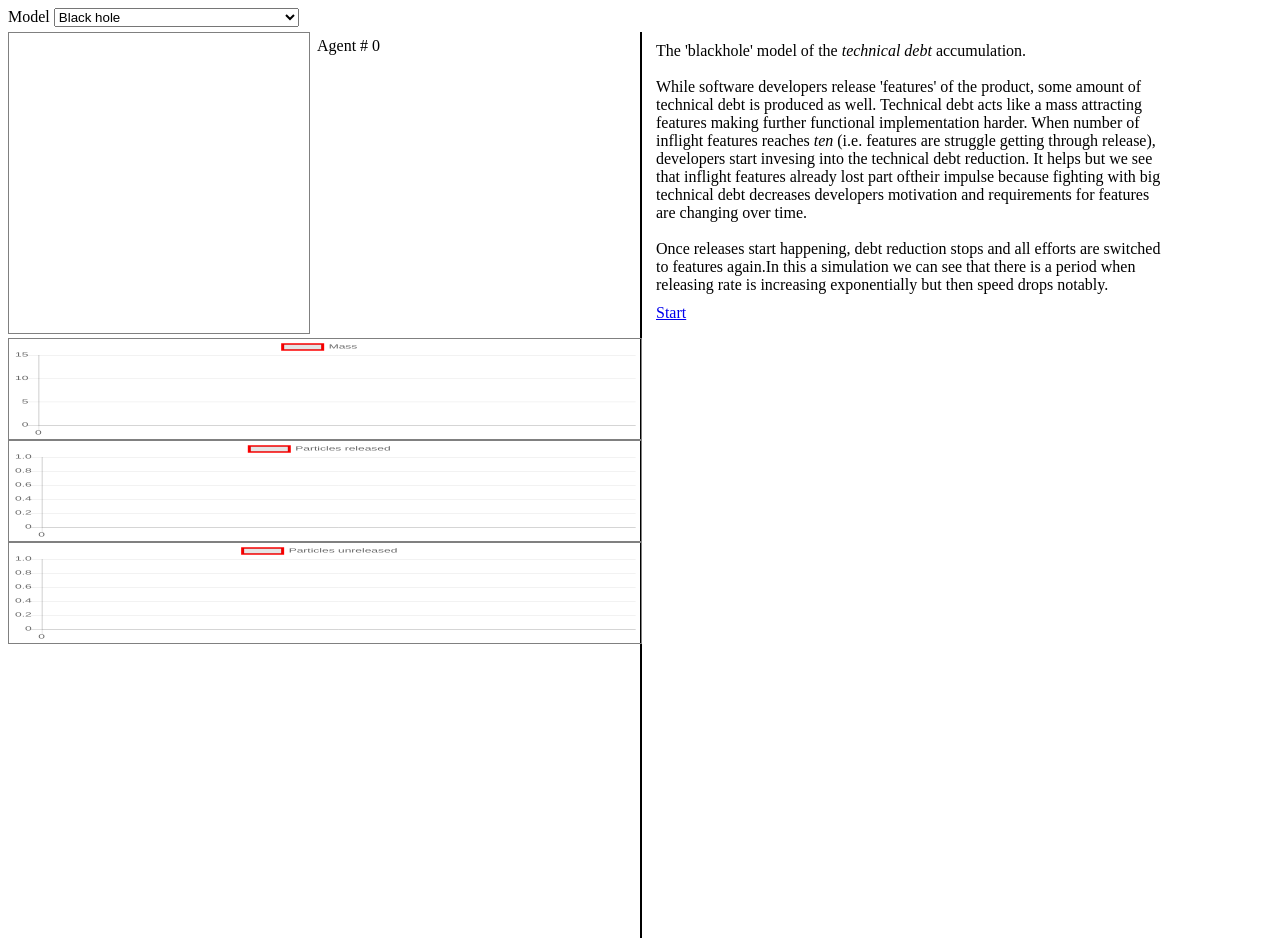
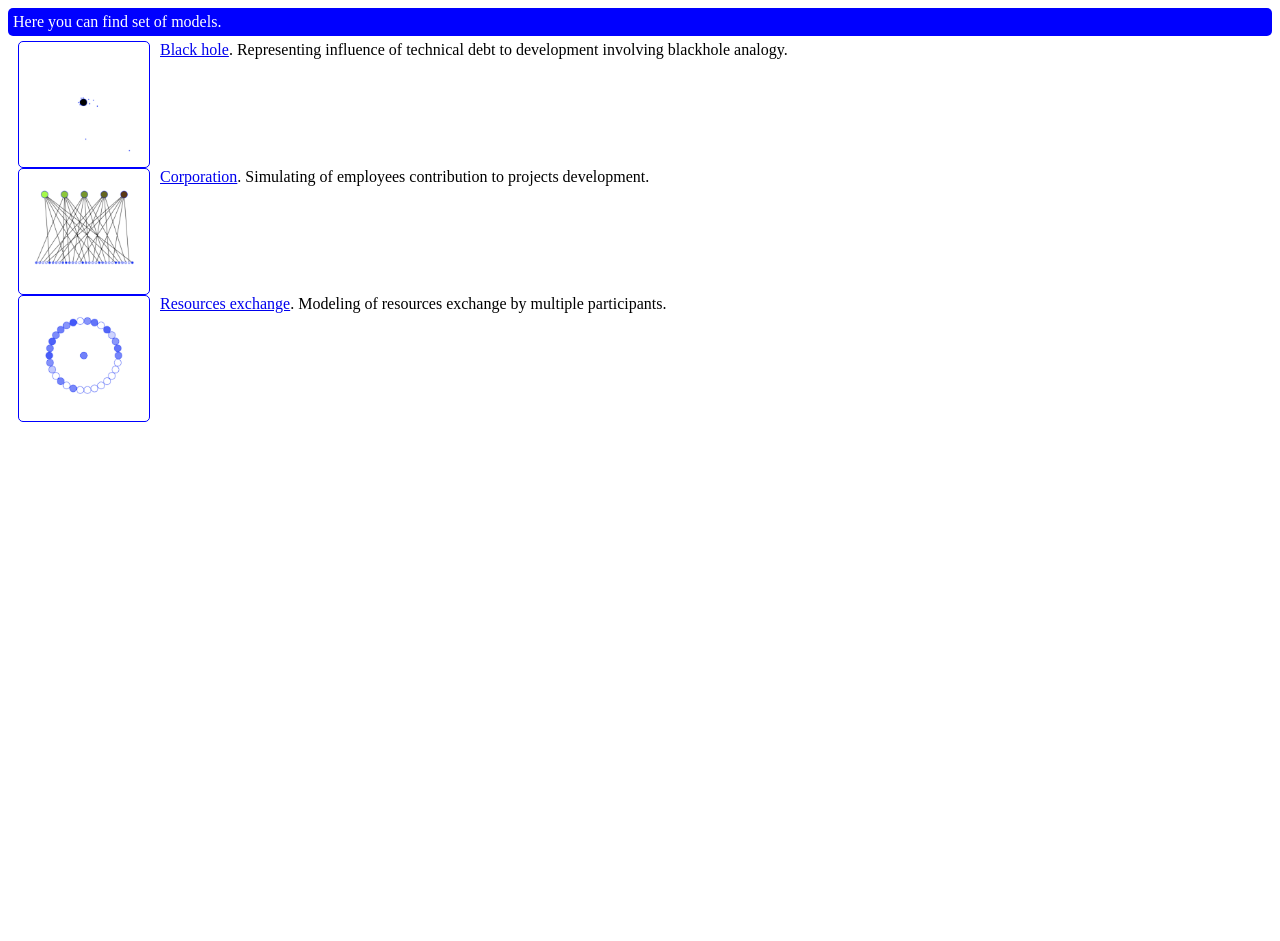
Before and after one commit to black32167/jsim, a plain HTML site: page index.html in a window 1280 px wide. After the commit the page ends 800 px from the top, so only its background shows below. Drawn offline with nearby package versions, Linux system fonts and the light colour scheme.

Commit message:
Better design

```diff
--- a/css/default.css
+++ b/css/default.css
@@ -1,5 +1,6 @@
 canvas {
 	border:1px solid gray;
+	border-radius: 5px;
 }
 .control {
 	margin-bottom:5px;
@@ -40,6 +41,7 @@ canvas {
 	width:50%;
 	display: inline-block;
 	border-right:2px solid black;
+	padding-right:5px;
 }
 .right-panel {
 	vertical-align:top;
@@ -54,3 +56,38 @@ canvas {
 .visualization {
 
 }
+
+.middle_helper {
+	display: inline-block;
+    height: 100%;
+    vertical-align: middle;
+}
+.model_link {
+	width:120px;
+	height:100px;
+	text-align:center;
+
+	vertical-align:middle;
+	float:left;
+	clear: left;
+	margin-right:10px;
+	margin-left:10px;
+	padding:20px 5px 5px 5px;
+	border:1px solid blue;
+	border-radius:5px;
+}
+.model_decription {
+	float:left;
+}
+.top_controls {
+	border-radius:5px;
+	margin-bottom:5px;
+	padding:5px;
+	background:blue;
+	color:white;
+}
+
+.top_controls a {
+	color:white;
+	text-decoration: none;
+}
--- a/index.html
+++ b/index.html
@@ -1,6 +1,6 @@
 <html>
 	<head>
-		<meta itemprop="image" content="image.png">
+		<meta itemprop="image" content="img/corp.png">
 		<meta name="description" content="Simulations of classic product development process issues.">
 		<link rel="stylesheet" type="text/css" href="./css/default.css">
 		<script type="text/javascript" src="https://ajax.googleapis.com/ajax/libs/jquery/3.2.1/jquery.min.js"></script>
@@ -15,101 +15,37 @@
 		<script type="text/javascript" src="./js/common-resource.js"></script>
 
 		<script type="text/javascript" src="./js/blackhole.js"></script>
-		<script type="text/javascript">
-			$(document).ready(function() {
-				var currentModel = 0
-				var container = $('#simulation')
-				var models = [
-				new Engine(container, new BlackholeModel("Black hole")),
-				/*new Engine(container, new DynamicCollaborationModel("Robots, 1c, noswitch", 30, 5).//
-				  	updateTopicOpts({requiredWorkers:6}).//
-				  	updateWorkersOpts({retention:900, maxCompulsoryTopics:1, fatigueSimulation:false})),*/
-			  	new Engine(container, new DynamicCollaborationModel("Humans, 1c, noswitch", 30, 5).//
-			  		description("Number of employees work on some forcibly assigned topics permanently. ").//
-				  	updateTopicOpts({requiredWorkers:6}).//
-				  	updateWorkersOpts({retention:900, maxCompulsoryTopics:1, fatigueSimulation:true}).//
-				  	updateWorkerTopics((t, i) => t.interest=(5-i)/5)),
-			  	new Engine(container, new DynamicCollaborationModel("Humans, 1c, sync. switch", 30, 5).//
-		  			description("Number of employees work on some forcibly assigned topics with switch between topics periodically. ").//
-				  	updateTopicOpts({requiredWorkers:6}).//
-				  	updateWorkersOpts({retention:20, maxCompulsoryTopics:1, fatigueSimulation:true}).//
-				  	updateWorkerTopics((t, i) => t.interest=(5-i)/5)),
 
-			  	/*new Engine(container, new DynamicCollaborationModel("Humans, 1c, queued switchover", 30, 5).//
-				  	updateTopicOpts({requiredWorkers:6}).//
-				  	updateWorkersOpts({retention:20, maxCompulsoryTopics:1, fatigueSimulation:true, synchronosSwitchover:false}).//
-				  	updateWorkerTopics((t, i) => t.interest=(5-i)/5)),
-			  	new Engine(container, new DynamicCollaborationModel("Humans, 1c, 1opt, sync. switch", 30, 5).//
-				  	updateTopicOpts({requiredWorkers:6}).//
-				  	updateWorkersOpts({retention:20, maxCompulsoryTopics:1, fatigueSimulation:true, maxOptionalTopics:1}).//
-				  	updateWorkerTopics((t, i) => t.interest=(5-i)/5)),*/
-			  	new Engine(container, new DynamicCollaborationModel("Humans, 1c, 1opt, queued switchover", 30, 5).//
-		  			description(
-		  					"Number of employees work on some forcibly assigned topics with ability to share efforts with optinal interesting topic. "+
-		  					"From time to time employees are forced to switch between compulsory topics. ").//
-				  	updateTopicOpts({requiredWorkers:6}).//
-				  	updateWorkersOpts({retention:20, maxCompulsoryTopics:1, fatigueSimulation:true, maxOptionalTopics:1, synchronosSwitchover:false}).//
-				  	updateWorkerTopics((t, i) => t.interest=(5-i)/5)),
-
-			  	/*new Engine(container, new DynamicCollaborationModel("Change jobs, random motivation", 30, 5).//
-		  			description(
-		  					"Number of employees work on some forcibly assigned topics with ability to share efforts with optinal interesting topic. "+
-		  					"From time to time employees are forced to switch between compulsory topics. ").//
-				  	updateTopicOpts({requiredWorkers:6}).//
-				  	updateWorkersOpts({retention:20, maxCompulsoryTopics:1, fatigueSimulation:true}).//
-				  	updateWorkerTopics((t) => t.interest=Math.random())),*/
-
-			  	new Engine(container, new SimpleTaxModel("Simple Tax 30", 30))
-              	]
-				models.forEach((e, i) => {
-					e.stop()
-    				$('#modelSelector').append($('<option>', {
-    				    value: i,
-    				    text: e.getModel().getTitle()
-    				}))
-              	})
-
-              	$('#modelSelector').change(function() {
-              		models[currentModel].stop()
-              		models[currentModel = $(this).val()].start().pause()
-              	})
-              	$('#modelSelector').val(0)
-
-             	models[0].start().pause()
-			});
-		</script>
 	</head>
-	<body>
-		<div id="control" class="control">
-			<span>Model</span>
-			<select id="modelSelector"></select>
+	<body style="font-size: 2vh;">
+		<div class="top_controls">
+			Here you can find set of models.
 		</div>
-		<div id="simulation" class="simulation">
-
+		<div>
+			<div class="model_link">
+				<a href="model_blackhole.html"><img alt="" src="img/bh.png" width="100"></a>
+			</div>
+			<div class="model_decription">
+				<a href="model_blackhole.html">Black hole</a>.
+				Representing influence of technical debt to development involving blackhole analogy.
+			</div>
 		</div>
-
-		<div id="simulation-structure" style="display:none;">
-			<div class="simulation-process">
-				<div class="visualization">
-
-					<canvas class="mainCanvas" width="300" height="300"></canvas>
-
-					<div class="info"></div>
-
-				</div>
-
-				<div>
-					<div class="graphs" class="scroll history" style="height:600px;width:100%;">
-					</div>
-				</div>
+		<div>
+			<div class="model_link">
+				<a href="model_employees.html"><img alt="" src="img/corp.png" width="100"></a>
 			</div>
-			<div class="right-panel">
-				<div class="model-description">
-					TODO: description
-				</div>
-				<div class="controls">
-					<div><a href="#" class="startStop">Start</a></div>
-				</div>
+			<div class="model_decription">
+				<a href="model_employees.html">Corporation</a>.
+				Simulating of employees contribution to projects development.
+			</div>
+		</div>
+		<div>
+			<div class="model_link">
+				<a href="model_resources.html"><img alt="" src="img/resources.png" width="100"></a>
+			</div>
+			<div class="model_decription">
+				<a href="model_resources.html">Resources exchange</a>.
+				Modeling of resources exchange by multiple participants.
 			</div>
 		</div>
 
--- a/js/ao.js
+++ b/js/ao.js
@@ -2,8 +2,34 @@ Math.round10 = function (a) {
 	return Math.round(a*1000)/1000
 }
 class Engine {
+
     constructor(parent, model) {
-    	var substructure = $('#simulation-structure').clone()
+
+    	var substructure = $(`
+			<div id="simulation-structure" style="display:none;">
+				<div class="simulation-process">
+					<div class="visualization">
+
+						<canvas class="mainCanvas" width="300" height="300"></canvas>
+
+						<div class="info"></div>
+
+					</div>
+
+					<div>
+						<div class="graphs" class="scroll history" style="height:600px;width:100%;">
+						</div>
+					</div>
+				</div>
+				<div class="right-panel">
+					<div class="model-description">
+						TODO: description
+					</div>
+					<div class="controls">
+						<div><a href="#" class="startStop">Start</a></div>
+					</div>
+				</div>
+			</div>`)
     	parent.append(substructure)
     	substructure.show()
     	this.modelContainer = substructure
```
Also changed, not shown: model_blackhole.html (added, +26 -0 lines), model_employees.html (added, +91 -0 lines), model_resources.html (renamed from blackhole.html, +9 -9 lines), img/bh.png (added), img/corp.png (renamed from image.png), img/resources.png (added), simulation-structure.html (added).
